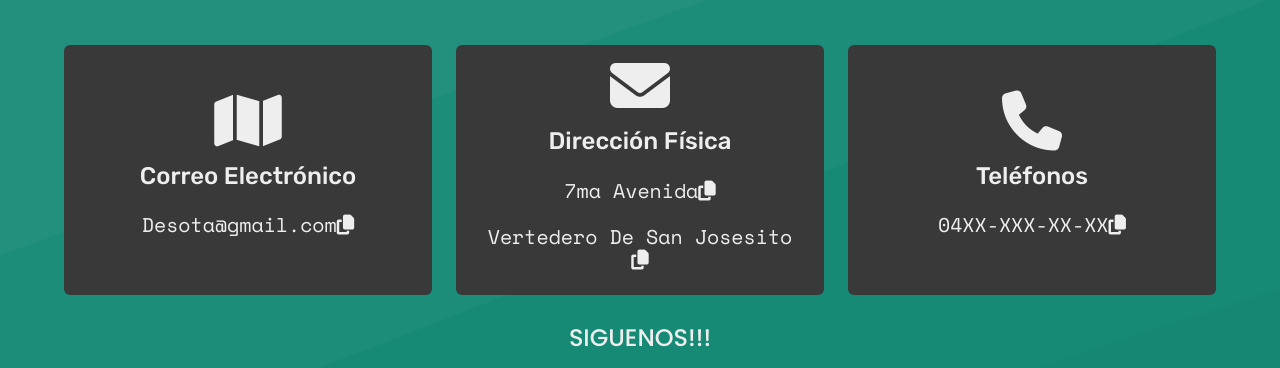
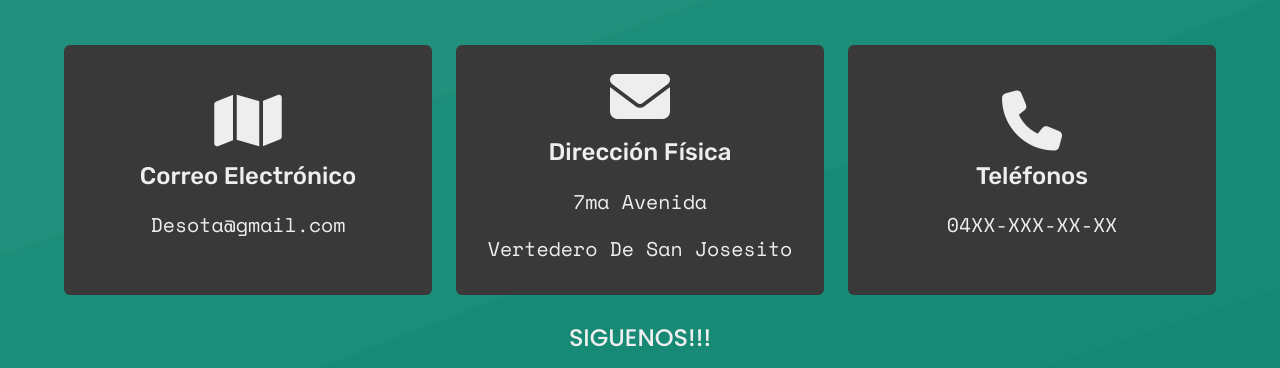
Before and after one commit to ferenkerd/Desota, a plain HTML site: page index.html in a window 1280 px wide. Shown: the part 4204-4572 px from the top of the page. Drawn offline with nearby package versions, Linux system fonts and the light colour scheme.

Commit message:
Update index.html

```diff
--- a/index.html
+++ b/index.html
@@ -370,22 +370,22 @@
 									<i class="fa-solid fa-map"></i>
 									<p class="content_right-title">Correo Electrónico</p>
 								</div>
-								<p class="contact__right-text">Desota@gmail.com<i class="fa-solid fa-copy"></i></p>
+								<p class="contact__right-text">Desota@gmail.com</p>
 							</div>
 							<div class="contact__right-card">
 								<div class="contact__right-img-title">
 									<i class="fa-solid fa-envelope"></i>
 									<p class="content_right-title">Dirección Física</p>
 								</div>
-								<p class="contact__right-text" id="direccion1">7ma Avenida<i class="fa-solid fa-copy"></i></p>
-								<p class="contact__right-text" id="direccion2">Vertedero De San Josesito<i class="fa-solid fa-copy"></i></p>
+								<p class="contact__right-text" id="direccion1">7ma Avenida</p>
+								<p class="contact__right-text" id="direccion2">Vertedero De San Josesito</p>
 							</div>
 							<div class="contact__right-card">
 								<div class="contact__right-img-title">
 									<i class="fa-solid fa-phone"></i>
 									<p class="content_right-title">Teléfonos</p>
 								</div>
-								<p class="contact__right-text">04XX-XXX-XX-XX<i class="fa-solid fa-copy"></i></p>
+								<p class="contact__right-text">04XX-XXX-XX-XX</p>
 							</div>
 						</div>
 						<p class="contact__social-text">SIGUENOS!!!</p>
```
